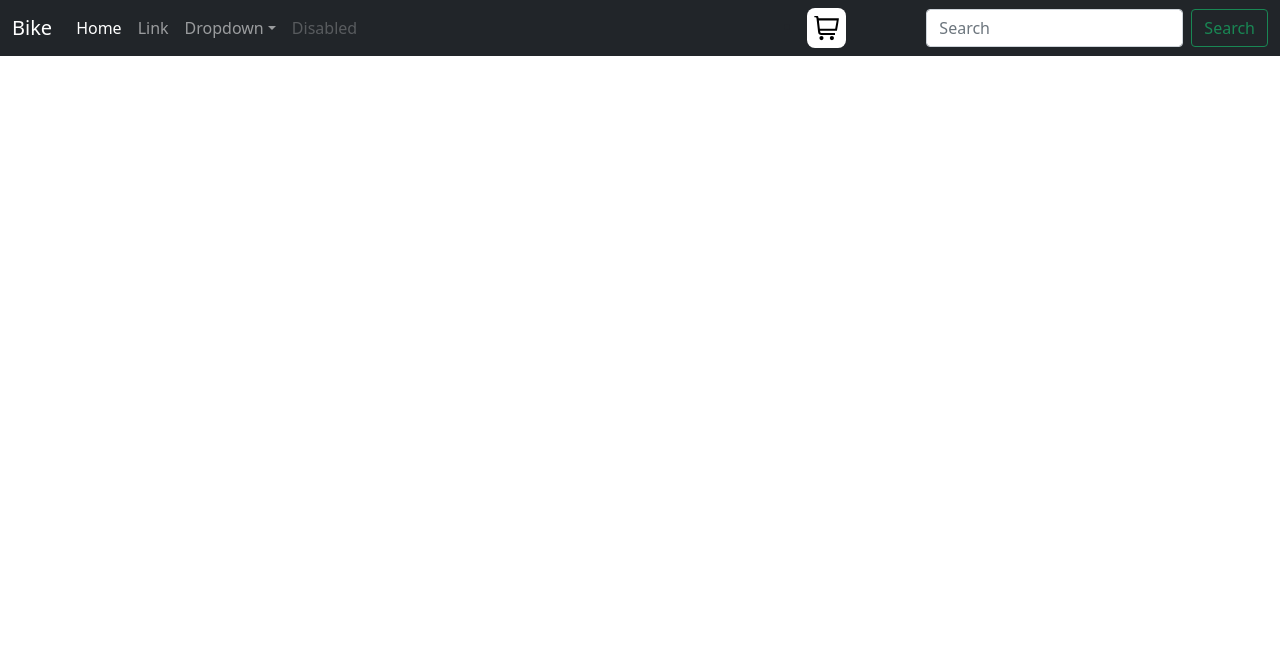
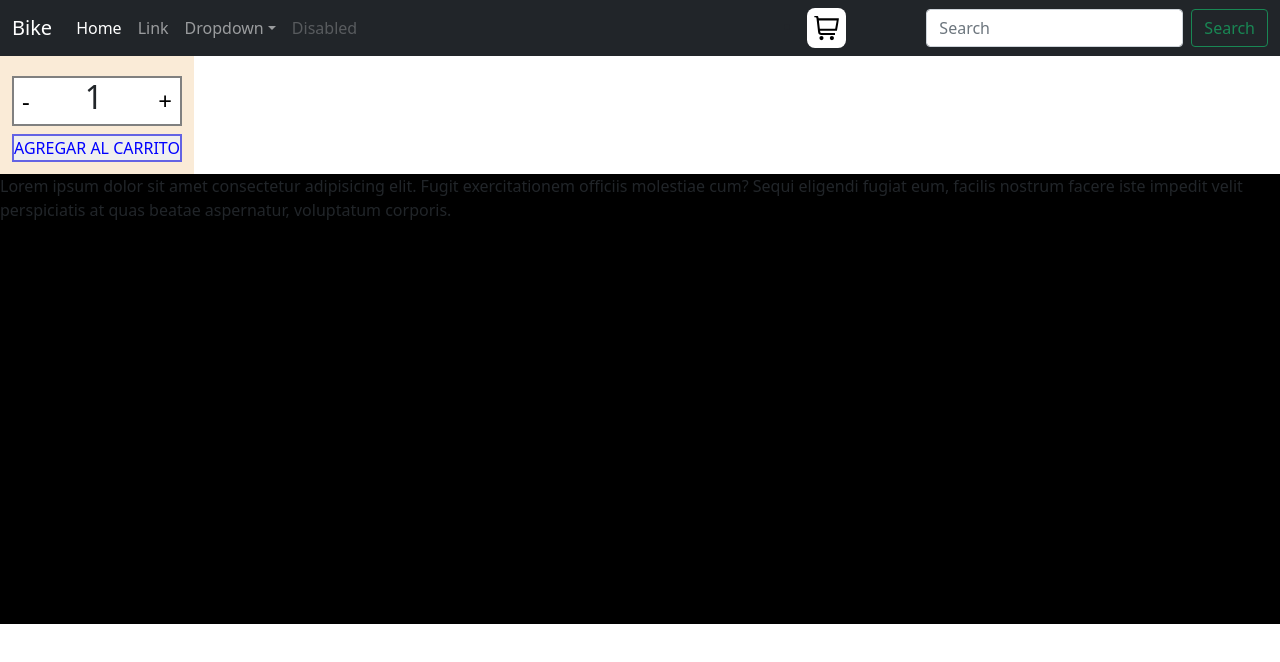
Before and after one commit to GaboxD7/ecommerce-React, a React (Create React App) app: page / in a window 1280 px wide. Shown: the top 662 px of the page. Built offline with nearby package versions, Linux system fonts and the light colour scheme.

Commit message:
CONTADOR CON BOTON

```diff
--- a/src/App.js
+++ b/src/App.js
@@ -1,14 +1,20 @@
+
 
 import './App.css';
+import ItemCount from './Components/ItemCount';
+import ItemListContainer from './Components/ItemListContainer';
 
 import Navbar from './Components/Navbar.jsx';
+
 
 function App() {
   return (
     <div className="App">
       <header className="App-header">
       <Navbar></Navbar>
-      </header>
+      <ItemCount value={1}></ItemCount>
+      <ItemListContainer/>
+              </header>
     </div>
   );
 }
--- a/src/Components/CartWidget.css
+++ b/src/Components/CartWidget.css
@@ -8,4 +8,5 @@
     width: auto;
     margin-right: 5rem;
 
+
 }
--- /dev/null
+++ b/src/Components/ItemCount.css
@@ -0,0 +1,44 @@
+
+.contenedor-count {
+    display: flex;
+    flex-direction: column;
+    justify-content: center;
+    align-items: center;
+    background-color: antiquewhite;
+    flex-wrap: wrap;
+    width: max-content;
+    padding: 0.75rem;
+
+}
+.contenedor-btn-count {
+    display: flex;
+    flex-direction: row;
+    justify-content: space-between;
+    align-items: center;
+    background-color: white;
+    border: solid gray 2px;
+    margin:  0.5rem  0;
+    width: 100%;
+
+
+}
+.contenedor-btn-count button {
+    padding: 0 0.5rem;
+    border: none;
+    font-size: 1.5rem;
+    background-color: white;
+    font-weight: lighter;
+
+
+
+}
+.contenedor-btn-count h2 {
+    height:fit-content;
+    width: fit-content;
+    /* padding: 0 0.5rem; */
+}
+.btn-agregar {
+    border: 2px rgba(66, 66, 226, 0.808) solid;
+    width: 100%;
+   color: blue;
+}
--- /dev/null
+++ b/src/Components/ItemCount.jsx
@@ -0,0 +1,36 @@
+import React from 'react';
+import { useState } from 'react';
+import './ItemCount.css';
+const ItemCount = ({value}) => {
+    console.log(value)
+
+const [count, setCount] = useState(value);
+
+const restar = () => {
+
+
+    if ( count > 0) {
+        setCount(count - 1);
+    }
+}
+const sumar = () => {
+    setCount(count + 1);
+}
+
+  return (
+      <>
+          <div className='contenedor-count'>
+              <div className='contenedor-btn-count'>
+                  <button onClick={restar}>-</button>
+                  <h2>{count}</h2>
+                  <button onClick={sumar}>+</button>
+
+              </div>
+              <button className='btn-agregar'>AGREGAR AL CARRITO</button>
+          </div>
+      </>
+
+  )
+}
+
+export default ItemCount
--- /dev/null
+++ b/src/Components/ItemListContainer.css
@@ -0,0 +1,4 @@
+.container-bajo {
+    background-color: black;
+    height: 450px;
+}
--- /dev/null
+++ b/src/Components/ItemListContainer.jsx
@@ -0,0 +1,7 @@
+import React from 'react'
+import './ItemListContainer.css'
+export default function ItemListContainer () {
+  return (
+            <p className='container-bajo'> Lorem ipsum dolor sit amet consectetur adipisicing elit. Fugit exercitationem officiis molestiae cum? Sequi eligendi fugiat eum, facilis nostrum facere iste impedit velit perspiciatis at quas beatae aspernatur, voluptatum corporis.</p>
+    )
+}
--- a/src/Components/Navbar.jsx
+++ b/src/Components/Navbar.jsx
@@ -34,7 +34,7 @@ const Navbar = () => {
 
 
                 </ul>
-                <li> <CartWidget /></li>
+                <li> <CartWidget  /></li>
                 <form className="d-flex">
                     <input className="form-control me-2" type="search" placeholder="Search" aria-label="Search"/>
                     <button className="btn btn-outline-success bg-dark" type="submit">Search</button>
```
